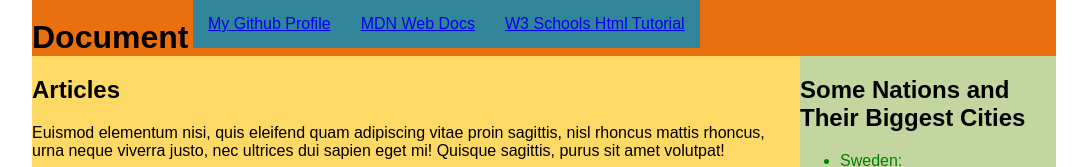
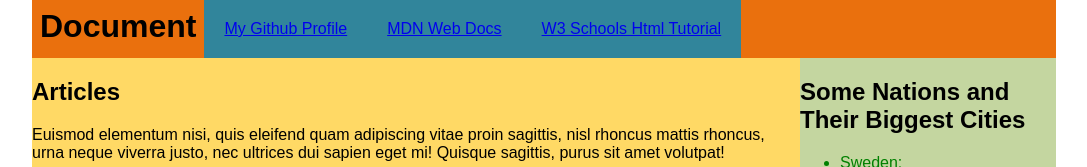
Before and after one commit to AssaultAlpaca/assignment-1, a plain HTML site: page index.html in a window 1280 px wide. Shown: the top 167 px of the page, without its empty margins (96-1183 px from the left). Drawn offline with Linux system fonts and the light colour scheme.

Commit message:
The best navbar

```diff
--- a/style.css
+++ b/style.css
@@ -22,8 +22,9 @@ header {
 
 h1 {
     width: fit-content;
-    display: inline-block;
+    float: left;
     margin: 0px;
+    padding: 8px;
 }
 
 /* Nav */
@@ -37,15 +38,11 @@ nav ul {
     list-style-type: none;
     padding: 0px;
     margin: 0px;
-}
-
-nav li {
-    display: inline-block;
-    float: left;
+    display: flex;
 }
 
 nav a {
-    padding: 15px;
+    padding: 20px;
     display: block;
 }
 
```
